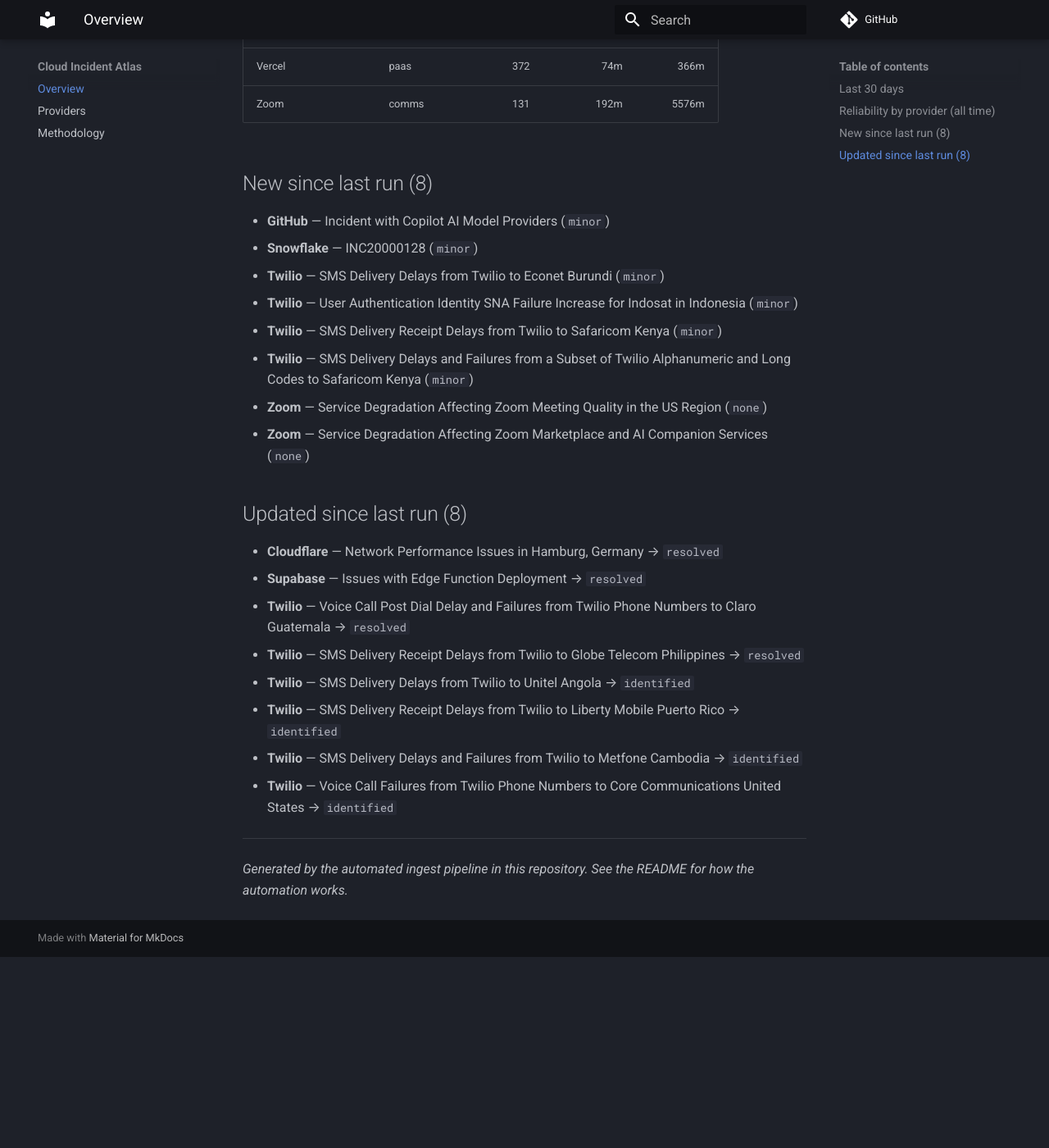
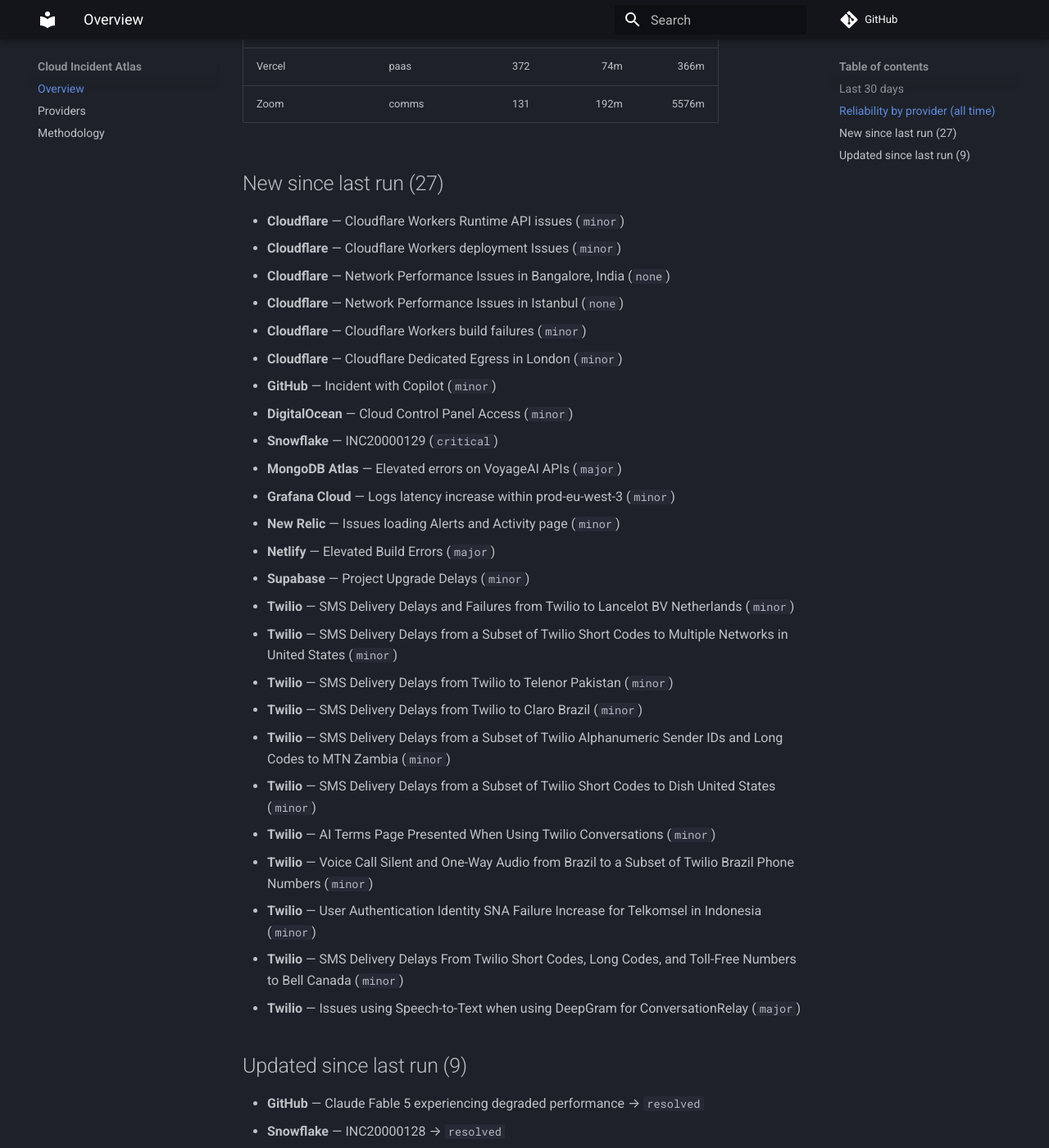
Before and after one commit to ayushgupta07xx/cloud-incident-atlas, an MkDocs documentation site: the page built from docs/index.md, in a window 1280 px wide and 1400 px high, scrolled down 1434 px. Shown: the whole window at 82% size. Built offline with MkDocs 1.6.1 and Material for MkDocs 9.7.7, drawn with Linux system fonts in a browser that asks for light colours; comment, search, counter and statistics services are not loaded; before the commit the page ends 2601 px from its top, so only the background shows below that; some of the changed text lies outside the part shown.

Commit message:
docs: refresh digest and charts
Regenerated from the corpus by the ingest pipeline.

Run: https://github.com/ayushgupta07xx/cloud-incident-atlas/actions/runs/30906351300

Co-authored-by: github-actions[bot] <41898282+github-actions[bot]@users.noreply.github.com>

```diff
--- a/docs/index.md
+++ b/docs/index.md
@@ -14,49 +14,67 @@
 | Atlassian | devtools | 39 | 120m | 2244m |
 | Amazon Web Services | cloud | 39 | — | — |
 | CircleCI | devtools | 295 | 66m | 491m |
-| Cloudflare | cdn | 6567 | 240m | 495m |
+| Cloudflare | cdn | 6573 | 240m | 495m |
 | Confluent Cloud | data | 248 | 195m | 1645m |
 | Datadog | observability | 119 | 74m | 222m |
-| DigitalOcean | cloud | 494 | 144m | 571m |
+| DigitalOcean | cloud | 495 | 145m | 571m |
 | Discord | comms | 207 | 54m | 299m |
 | Elastic Cloud | observability | 241 | 188m | 1326m |
 | Google Cloud Platform | cloud | 4 | — | — |
-| GitHub | devtools | 588 | 66m | 280m |
-| Grafana Cloud | observability | 729 | 90m | 1154m |
+| GitHub | devtools | 589 | 66m | 279m |
+| Grafana Cloud | observability | 730 | 90m | 1154m |
 | HashiCorp Cloud | devtools | 25 | 371m | 1463m |
-| MongoDB Atlas | data | 265 | 120m | 1385m |
-| Netlify | paas | 212 | 41m | 221m |
-| New Relic | observability | 102 | 64m | 306m |
+| MongoDB Atlas | data | 266 | 120m | 1383m |
+| Netlify | paas | 213 | 41m | 219m |
+| New Relic | observability | 103 | 63m | 303m |
 | npm | devtools | 59 | 107m | 340m |
 | OpenAI | ai | 26 | 111m | 926m |
 | Sentry | observability | 324 | 83m | 361m |
-| Snowflake | data | 184 | 122m | 599m |
-| Supabase | paas | 377 | 156m | 846m |
-| Twilio | comms | 10668 | 270m | 1058m |
+| Snowflake | data | 185 | 126m | 599m |
+| Supabase | paas | 378 | 156m | 846m |
+| Twilio | comms | 10681 | 270m | 1058m |
 | Vercel | paas | 372 | 74m | 366m |
 | Zoom | comms | 131 | 192m | 5576m |
 
-## New since last run (8)
+## New since last run (27)
 
-- **GitHub** — Incident with Copilot AI Model Providers (`minor`)
-- **Snowflake** — INC20000128 (`minor`)
-- **Twilio** — SMS Delivery Delays from Twilio to Econet Burundi (`minor`)
-- **Twilio** — User Authentication Identity SNA Failure Increase for Indosat in Indonesia (`minor`)
-- **Twilio** — SMS Delivery Receipt Delays from Twilio to Safaricom Kenya (`minor`)
-- **Twilio** — SMS Delivery Delays and Failures from a Subset of Twilio Alphanumeric and Long Codes to Safaricom Kenya (`minor`)
-- **Zoom** — Service Degradation Affecting Zoom Meeting Quality in the US Region (`none`)
-- **Zoom** — Service Degradation Affecting Zoom Marketplace and AI Companion Services (`none`)
+- **Cloudflare** — Cloudflare Workers Runtime API issues (`minor`)
+- **Cloudflare** — Cloudflare Workers deployment Issues (`minor`)
+- **Cloudflare** — Network Performance Issues in Bangalore, India (`none`)
+- **Cloudflare** — Network Performance Issues in Istanbul (`none`)
+- **Cloudflare** — Cloudflare Workers build failures (`minor`)
+- **Cloudflare** — Cloudflare Dedicated Egress in London (`minor`)
+- **GitHub** — Incident with Copilot (`minor`)
+- **DigitalOcean** — Cloud Control Panel Access (`minor`)
+- **Snowflake** — INC20000129 (`critical`)
+- **MongoDB Atlas** — Elevated errors on VoyageAI APIs (`major`)
+- **Grafana Cloud** — Logs latency increase within prod-eu-west-3 (`minor`)
+- **New Relic** — Issues loading Alerts and Activity page (`minor`)
+- **Netlify** — Elevated Build Errors (`major`)
+- **Supabase** — Project Upgrade Delays (`minor`)
+- **Twilio** — SMS Delivery Delays and Failures from Twilio to Lancelot BV Netherlands (`minor`)
+- **Twilio** — SMS Delivery Delays from a Subset of Twilio Short Codes to Multiple Networks in United States (`minor`)
+- **Twilio** — SMS Delivery Delays from Twilio to Telenor Pakistan (`minor`)
+- **Twilio** — SMS Delivery Delays from Twilio to Claro Brazil (`minor`)
+- **Twilio** — SMS Delivery Delays from a Subset of Twilio Alphanumeric Sender IDs and Long Codes to MTN Zambia (`minor`)
+- **Twilio** — SMS Delivery Delays from a Subset of Twilio Short Codes to Dish United States (`minor`)
+- **Twilio** — AI Terms Page Presented When Using Twilio Conversations (`minor`)
+- **Twilio** — Voice Call Silent and One-Way Audio from Brazil to a Subset of Twilio Brazil Phone Numbers (`minor`)
+- **Twilio** — User Authentication Identity SNA Failure Increase for Telkomsel in Indonesia (`minor`)
+- **Twilio** — SMS Delivery Delays From Twilio Short Codes, Long Codes, and Toll-Free Numbers to Bell Canada (`minor`)
+- **Twilio** — Issues using Speech-to-Text when using DeepGram for ConversationRelay (`major`)
 
-## Updated since last run (8)
+## Updated since last run (9)
 
-- **Cloudflare** — Network Performance Issues in Hamburg, Germany → `resolved`
-- **Supabase** — Issues with Edge Function Deployment → `resolved`
-- **Twilio** — Voice Call Post Dial Delay and Failures from Twilio Phone Numbers to Claro Guatemala → `resolved`
-- **Twilio** — SMS Delivery Receipt Delays from Twilio to Globe Telecom Philippines → `resolved`
+- **GitHub** — Claude Fable 5 experiencing degraded performance → `resolved`
+- **Snowflake** — INC20000128 → `resolved`
+- **Supabase** — Management API Performance Degradation → `monitoring`
+- **Twilio** — User Authentication Identity SNA Failure Increase for Indosat in Indonesia → `resolved`
+- **Twilio** — Voice Call Failures from Twilio Phone Numbers to Core Communications United States → `resolved`
+- **Twilio** — SMS Delivery Delays from Twilio to Econet Burundi → `identified`
 - **Twilio** — SMS Delivery Delays from Twilio to Unitel Angola → `identified`
 - **Twilio** — SMS Delivery Receipt Delays from Twilio to Liberty Mobile Puerto Rico → `identified`
 - **Twilio** — SMS Delivery Delays and Failures from Twilio to Metfone Cambodia → `identified`
-- **Twilio** — Voice Call Failures from Twilio Phone Numbers to Core Communications United States → `identified`
 
 ---
 
```
Also changed, not shown: other parts of docs/index.md (+3 -3 lines), README.md (+10 -8 lines), docs/providers.md (+17 -17 lines), docs/img/mttr.svg, docs/img/timeline.svg.
